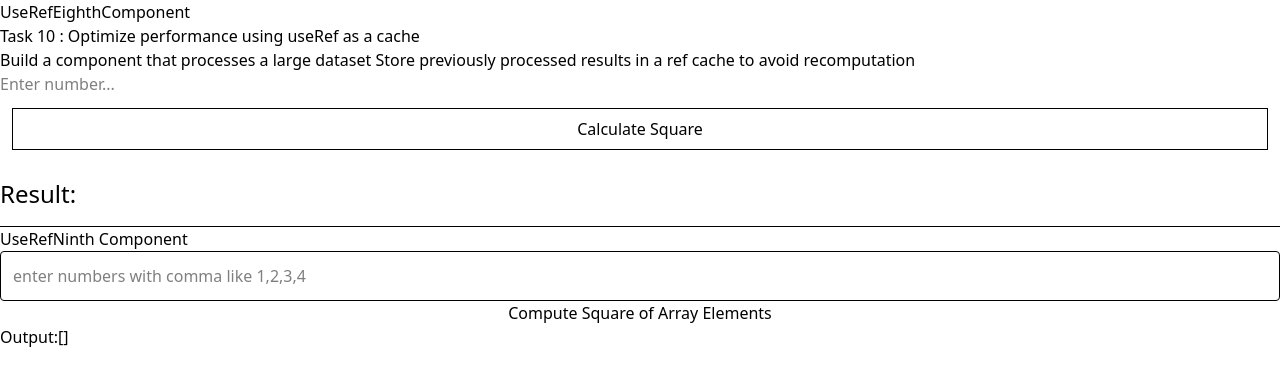
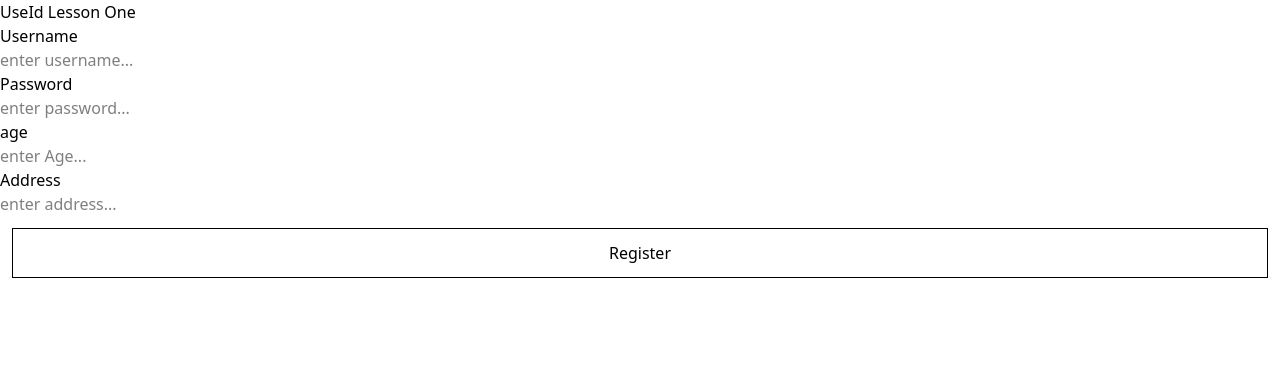
Before and after one commit to cyberadityacode/reactjs, a React (Vite) app in the folder 36 All Hooks in one Project/: page / in a window 1280 px wide. Shown: the top 386 px of the page. Built offline with nearby package versions, Linux system fonts and the light colour scheme.

Commit message:
added useId Hook

```diff
--- /dev/null
+++ b/36 All Hooks in one Project/components/hooks/useId/UseIdLessonOne.jsx
@@ -0,0 +1,28 @@
+import React, { useId } from "react";
+
+export default function UseIdLessonOne() {
+  const usernameId = useId();
+  const passwordId = useId();
+
+//   You can use single id for multiple form elements via concatenation
+    const singleId = useId();
+
+  return (
+    <div>
+      <h1>UseId Lesson One</h1>
+      <div>
+        <label htmlFor={usernameId}>Username</label>
+        <input type="text" id={usernameId} placeholder="enter username..." />
+        <label htmlFor={passwordId}>Password</label>
+        <input type="text" id={passwordId} placeholder="enter password..." />
+
+       {/* Using Single ID with concatenation */}
+        <label htmlFor={singleId + "age"}>age</label>
+        <input type="number" id={singleId + "age"} placeholder="enter Age..." />
+        <label htmlFor={singleId + "address"}>Address</label>
+        <input type="text" id={singleId + "address"} placeholder="enter address..." />
+        <button className="p-3 border m-3">Register</button>
+      </div>
+    </div>
+  );
+}
--- a/36 All Hooks in one Project/src/main.jsx
+++ b/36 All Hooks in one Project/src/main.jsx
@@ -27,6 +27,7 @@ import UseRefSixthComponent from "../components/hooks/useRef/UseRefSixthComponen
 import UseRefSeventhComponent from "../components/hooks/useRef/UseRefSeventhComponent.jsx";
 import UseRefEighthComponent from "../components/hooks/useRef/UseRefEighthComponent.jsx";
 import UseRefNinthComponent from "../components/hooks/useRef/UseRefNinthComponent.jsx";
+import UseIdLessonOne from "../components/hooks/useId/UseIdLessonOne.jsx";
 
 createRoot(document.getElementById("root")).render(
   <StrictMode>
@@ -45,7 +46,8 @@ createRoot(document.getElementById("root")).render(
     {/* <UseRefFifthComponent /> <ParentComponentFifth /> */}
     {/* <UseRefSixthComponent /> */}
     {/* <UseRefSeventhComponent /> */}
-    <UseRefEighthComponent />
-    <UseRefNinthComponent />
+  {/*   <UseRefEighthComponent />
+    <UseRefNinthComponent /> */}
+    <UseIdLessonOne />
   </StrictMode>
 );
```
Also changed, not shown: 1 other file (tests, documents, lock files or other folders).
